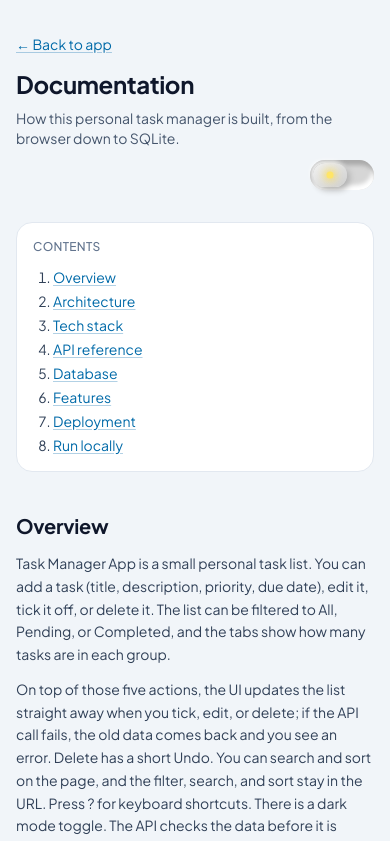
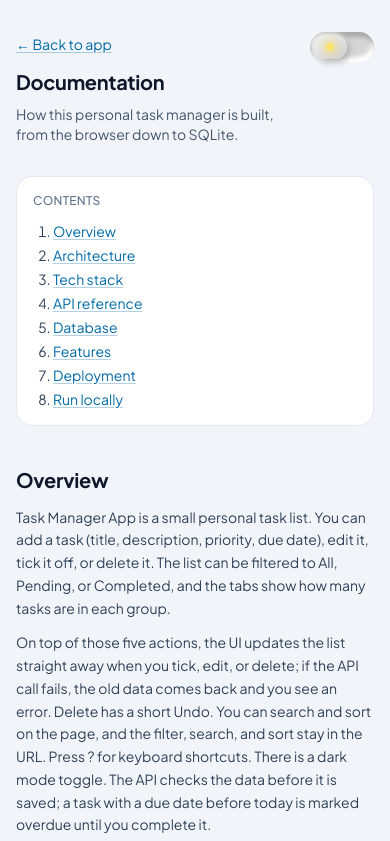
Before and after one commit to BEASTcLimbeR/task-management-app, a Next.js app in the folder frontend/: page /docs in a window 390 px wide. Shown: the top 841 px of the page. Built offline with nearby package versions, Linux system fonts and the light colour scheme.

Commit message:
Fix bugs

```diff
--- a/frontend/app/docs/page.tsx
+++ b/frontend/app/docs/page.tsx
@@ -37,20 +37,20 @@ const BOX =
 export default function DocsPage() {
   return (
     <>
-      <main className="mx-auto w-full max-w-[760px] px-4 py-8">
-        <header className="mb-8 flex flex-col gap-3 sm:flex-row sm:items-start sm:justify-between">
-          <div className="min-w-0">
+      <main className="mx-auto w-full min-w-0 max-w-[760px] px-4 py-8 pl-[max(1rem,env(safe-area-inset-left))] pr-[max(1rem,env(safe-area-inset-right))]">
+        <header className="mb-8 flex items-start justify-between gap-3">
+          <div className="min-w-0 flex-1">
             <Link href="/" className={`${LINK_CLASS} text-sm`}>
               ← Back to app
             </Link>
-            <h1 className="mt-3 text-2xl font-bold text-slate-900 dark:text-slate-100">
+            <h1 className="mt-3 text-xl font-bold leading-snug break-words text-slate-900 sm:text-2xl dark:text-slate-100">
               Documentation
             </h1>
             <p className="mt-2 text-sm text-slate-600 dark:text-slate-300">
               How this personal task manager is built, from the browser down to SQLite.
             </p>
           </div>
-          <div className="flex shrink-0 items-center gap-2 self-end sm:self-start">
+          <div className="flex shrink-0 items-center gap-2">
             {isAuthGateEnabled() ? <LogoutButton /> : null}
             <ThemeToggle />
           </div>
--- a/frontend/app/globals.css
+++ b/frontend/app/globals.css
@@ -23,6 +23,10 @@ samp {
 
 html {
   color-scheme: light;
+  max-width: 100%;
+  overflow-x: clip;
+  text-size-adjust: 100%;
+  -webkit-text-size-adjust: 100%;
   /* Surface = list/form card (bg-white). Shadows are lighter/darker of that base. */
   --neu-surface: #ffffff;
   --neu-surface-light: #ffffff;
@@ -49,6 +53,8 @@ html.dark {
 
 body {
   margin: 0;
+  max-width: 100%;
+  overflow-x: clip;
 }
 
 @keyframes fade-up {
--- a/frontend/app/layout.tsx
+++ b/frontend/app/layout.tsx
@@ -1,4 +1,4 @@
-import type { Metadata } from "next";
+import type { Metadata, Viewport } from "next";
 import { JetBrains_Mono, Plus_Jakarta_Sans } from "next/font/google";
 import Script from "next/script";
 import SmoothScroll from "@/components/SmoothScroll";
@@ -23,6 +23,12 @@ export const metadata: Metadata = {
   description: "A simple personal task manager app",
 };
 
+export const viewport: Viewport = {
+  width: "device-width",
+  initialScale: 1,
+  viewportFit: "cover",
+};
+
 // Shared page shell: font, language, theme script, and the Task Manager App title
 export default function RootLayout({ children }: LayoutProps<"/">) {
   return (
@@ -31,7 +37,7 @@ export default function RootLayout({ children }: LayoutProps<"/">) {
       className={`${plusJakartaSans.variable} ${jetbrainsMono.variable} h-full antialiased`}
       suppressHydrationWarning
     >
-      <body className="min-h-full bg-slate-100 font-sans text-slate-900 antialiased dark:bg-slate-950 dark:text-slate-100">
+      <body className="min-h-full max-w-full overflow-x-clip bg-slate-100 font-sans text-slate-900 antialiased dark:bg-slate-950 dark:text-slate-100">
         <Script src="/theme-init.js" strategy="beforeInteractive" />
         <SmoothScroll>{children}</SmoothScroll>
       </body>
--- a/frontend/app/login/page.tsx
+++ b/frontend/app/login/page.tsx
@@ -32,17 +32,17 @@ export default async function LoginPage({
   }
 
   return (
-    <main className="mx-auto w-full max-w-[420px] px-4 py-8">
-      <header className="mb-6 flex flex-col gap-3 sm:flex-row sm:items-start sm:justify-between">
-        <div className="min-w-0">
-          <h1 className="text-2xl font-bold text-slate-900 dark:text-slate-100">
+    <main className="mx-auto w-full min-w-0 max-w-[420px] px-4 py-8 pl-[max(1rem,env(safe-area-inset-left))] pr-[max(1rem,env(safe-area-inset-right))]">
+      <header className="mb-6 flex items-start justify-between gap-3">
+        <div className="min-w-0 flex-1">
+          <h1 className="text-xl font-bold leading-snug break-words text-slate-900 sm:text-2xl dark:text-slate-100">
             Task Manager App
           </h1>
           <p className="mt-1 text-sm text-slate-600 dark:text-slate-300">
             Sign in to continue
           </p>
         </div>
-        <div className="flex shrink-0 items-center self-end sm:self-start">
+        <div className="flex shrink-0 items-center">
           <ThemeToggle />
         </div>
       </header>
--- a/frontend/components/DueDatePicker.module.css
+++ b/frontend/components/DueDatePicker.module.css
@@ -38,8 +38,8 @@
   z-index: 50;
   top: calc(100% + 0.5rem);
   right: 0;
-  width: 17.5rem;
-  max-width: min(17.5rem, calc(100vw - 2rem));
+  width: min(17.5rem, 100%);
+  max-width: min(17.5rem, calc(100dvw - 2rem));
   padding: 0.85rem;
   border: none;
   border-radius: 1rem;
--- a/frontend/components/HomePage.tsx
+++ b/frontend/components/HomePage.tsx
@@ -478,16 +478,16 @@ export default function HomePage({ showLogout = false }: HomePageProps) {
     {preloaderVisible ? (
       <Preloader onFinished={handlePreloaderFinished} />
     ) : null}
-    <div inert={preloaderVisible ? true : undefined}>
-    <main className="mx-auto w-full max-w-[720px] px-4 py-8">
-      <header className="mb-6 flex flex-col gap-3 sm:flex-row sm:items-start sm:justify-between">
-        <div className="min-w-0">
-          <h1 className="text-2xl font-bold text-slate-900 dark:text-slate-100">Task Manager App</h1>
+    <div className="min-w-0 max-w-full overflow-x-clip" inert={preloaderVisible ? true : undefined}>
+    <main className="mx-auto w-full min-w-0 max-w-[720px] px-4 py-8 pl-[max(1rem,env(safe-area-inset-left))] pr-[max(1rem,env(safe-area-inset-right))]">
+      <header className="mb-6 flex items-start justify-between gap-3">
+        <div className="min-w-0 flex-1">
+          <h1 className="text-xl font-bold leading-snug break-words text-slate-900 sm:text-2xl dark:text-slate-100">Task Manager App</h1>
           <p className="mt-1 text-sm text-slate-600 dark:text-slate-300">
             {pendingCount} pending · {completedCount} completed
           </p>
         </div>
-        <div className="flex shrink-0 items-center gap-2 self-end sm:self-start">
+        <div className="flex shrink-0 items-center gap-1.5 sm:gap-2">
           <button
             type="button"
             aria-label="Keyboard shortcuts"
@@ -511,7 +511,7 @@ export default function HomePage({ showLogout = false }: HomePageProps) {
         </p>
       ) : null}
 
-      <section id="add-task" className="rounded-2xl border border-slate-200 bg-white p-4 shadow-sm dark:border-slate-700 dark:bg-slate-900 sm:p-6">
+      <section id="add-task" className="min-w-0 rounded-2xl border border-slate-200 bg-white p-4 shadow-sm dark:border-slate-700 dark:bg-slate-900 sm:p-6">
         <TaskForm
           key={editingTask ? String(editingTask.id) : "new"}
           editingTask={editingTask}
@@ -523,7 +523,7 @@ export default function HomePage({ showLogout = false }: HomePageProps) {
         />
       </section>
 
-      <section id="task-list" className="mt-6 rounded-2xl border border-slate-200 bg-white p-4 shadow-sm dark:border-slate-700 dark:bg-slate-900 sm:p-6">
+      <section id="task-list" className="mt-6 min-w-0 overflow-x-clip rounded-2xl border border-slate-200 bg-white p-4 shadow-sm dark:border-slate-700 dark:bg-slate-900 sm:p-6">
         <FilterTabs
           current={status}
           pendingCount={pendingCount}
--- a/frontend/components/SmoothScroll.tsx
+++ b/frontend/components/SmoothScroll.tsx
@@ -16,7 +16,8 @@ export default function SmoothScroll({ children }: SmoothScrollProps) {
         autoRaf: true,
         lerp: 0.1,
         duration: 1.2,
-        syncTouch: true,
+        // Touch already scrolls natively; syncing it on iPhone can shift the page sideways
+        syncTouch: false,
       }}
     >
       {children}
--- a/frontend/components/ui/footer-section.tsx
+++ b/frontend/components/ui/footer-section.tsx
@@ -202,7 +202,7 @@ export function Footer({
         },
         {
           title: "LinkedIn",
-          href: "https://www.linkedin.com/in/YOUR-LINKEDIN-URL",
+          href: "https://www.linkedin.com/in/rutvij-deo-08aa93194/",
           external: true,
           icon: Linkedin,
         },
@@ -212,7 +212,7 @@ export function Footer({
 
   return (
     <MotionConfig reducedMotion="user">
-    <footer className="relative mx-auto mt-10 flex w-full min-w-0 max-w-5xl flex-col items-center justify-center overflow-x-hidden rounded-t-[2rem] border-t border-slate-200 bg-white px-4 py-6 md:rounded-t-[3rem] md:px-6 dark:border-slate-700 dark:bg-slate-900">
+    <footer className="relative mx-auto mt-10 flex w-full min-w-0 max-w-5xl flex-col items-center justify-center overflow-x-clip rounded-t-[2rem] border-t border-slate-200 bg-white px-4 py-6 pl-[max(1rem,env(safe-area-inset-left))] pr-[max(1rem,env(safe-area-inset-right))] md:rounded-t-[3rem] md:px-6 dark:border-slate-700 dark:bg-slate-900">
       <div
         aria-hidden="true"
         className="pointer-events-none absolute inset-0 rounded-[inherit] bg-[radial-gradient(35%_128px_at_50%_0%,rgba(14,165,233,0.14),transparent)] dark:bg-[radial-gradient(35%_128px_at_50%_0%,rgba(255,255,255,0.08),transparent)]"
```
Also changed, not shown: frontend/components/FilterTabs.module.css (+11 -1 lines).
